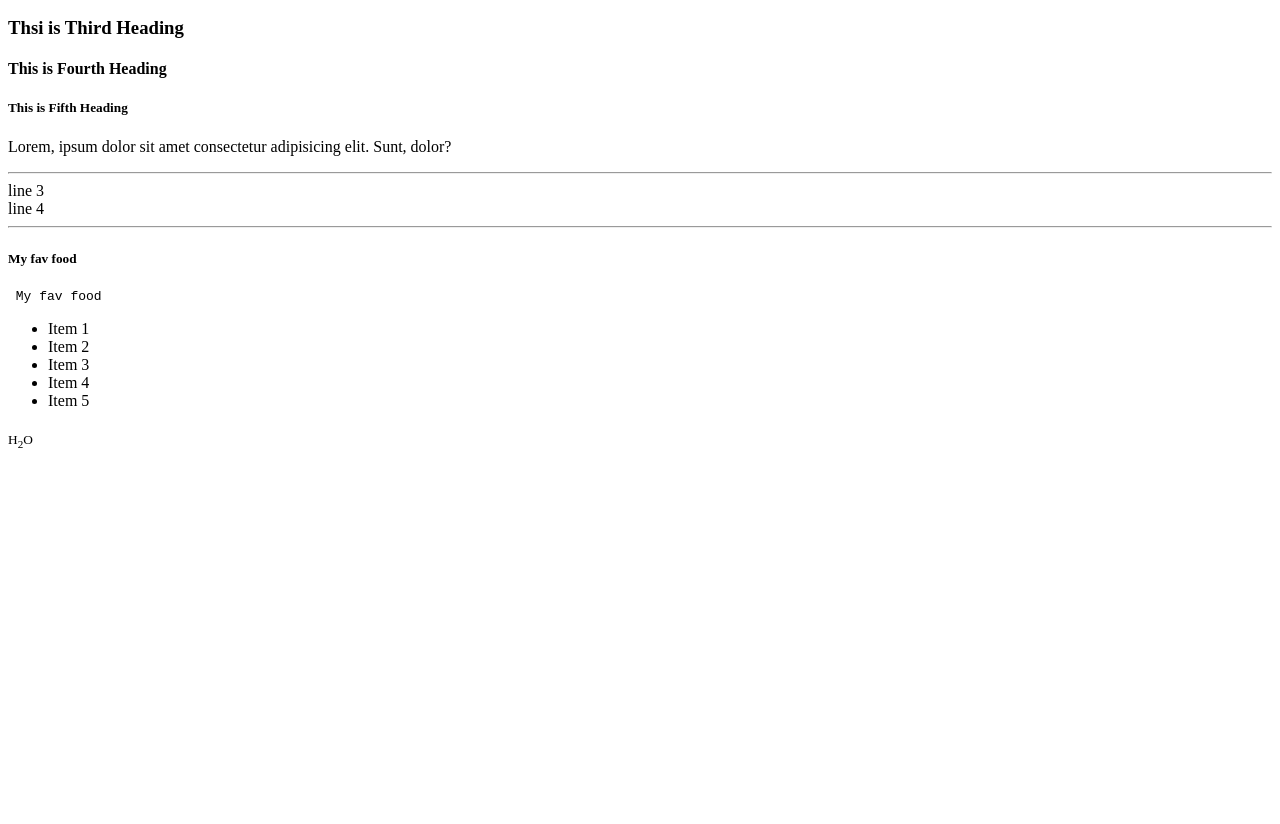
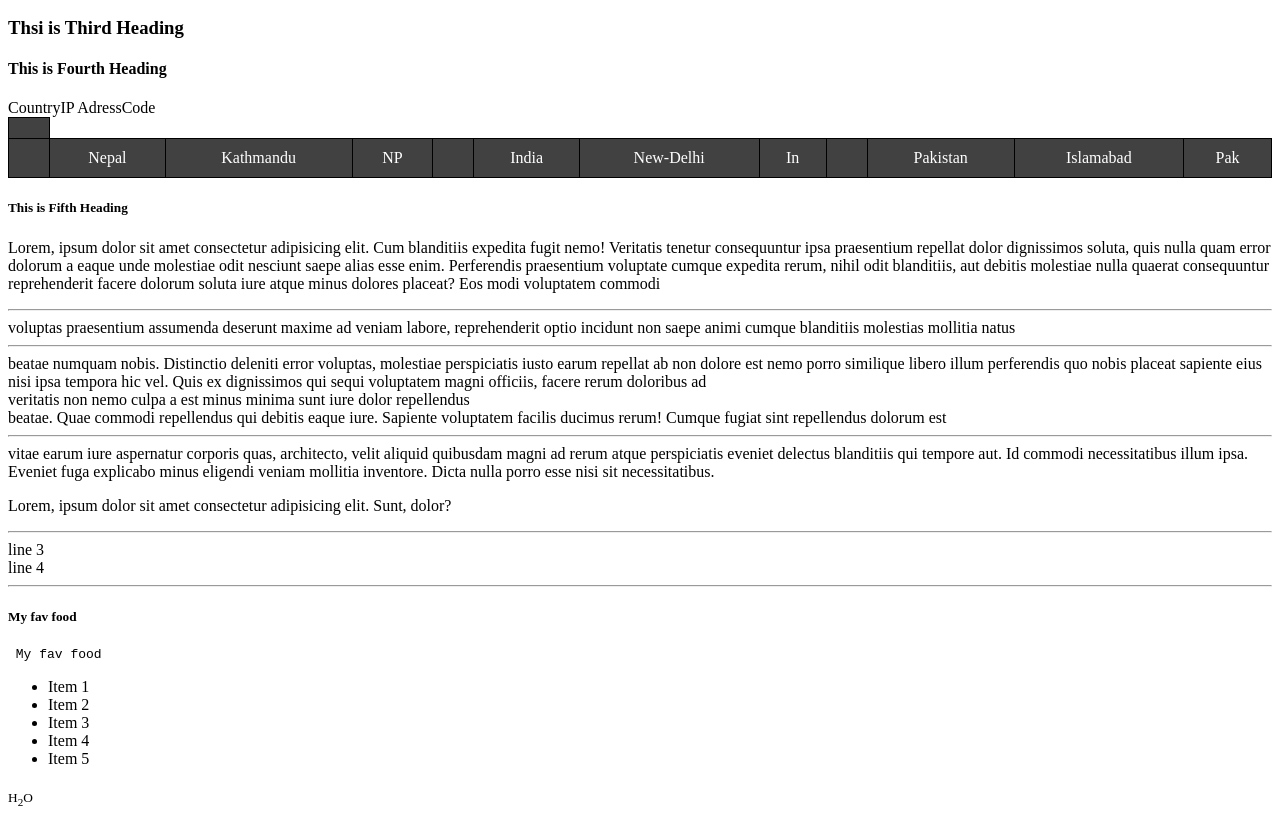
Before and after one commit to Abhijit-garedi/Html, a plain HTML site: page web/formating.html in a window 1280 px wide. Shown: the part 110-934 px from the top of the page. Before the commit the page ends 800 px from the top, so only its background shows below. Drawn offline with Linux system fonts and the light colour scheme.

Commit message:
tried to add table and passage with lines in formating coding part

```diff
--- a/web/formating.html
+++ b/web/formating.html
@@ -4,7 +4,25 @@
     <meta charset="UTF-8">
     <meta name="viewport" content="width=
      initial-scale=1.0">
-    <title>Document</title>
+    <title>Table</title>
+    <style>
+         table{
+            width: 100%;
+            border-collapse: collapse;
+            text-align: center;
+            color: white;
+
+        }
+        td, th{
+            border: 1px solid black;
+            padding: 10px;
+
+        }
+        tr {
+            background-color: #414141;
+
+        }
+    </style>
 </head>
 <body>
     <h1> This is first Heading.</h1>
@@ -15,7 +33,39 @@
 
     <h4> This is Fourth Heading</h4>
 
+    <table>
+        <th>
+            <tr>Country</tr>
+            <tr>IP Adress</tr>
+            <tr>Code</tr>
+        </th>
+        <th>
+            <td>Nepal</td>
+            <td>Kathmandu</td>
+            <td>NP</td>
+        </th>
+
+        <th>
+            <td>India</td>
+            <td>New-Delhi</td>
+            <td>In</td>
+        </th>
+
+        <th>
+            <td>Pakistan</td>
+            <td>Islamabad</td>
+            <td>Pak</td>
+        </th>
+
+
+
+
+    </table>
+
     <h5> This is Fifth Heading</h5>
+    <p>Lorem, ipsum dolor sit amet consectetur adipisicing elit. Cum blanditiis expedita fugit nemo! Veritatis tenetur consequuntur ipsa praesentium repellat dolor dignissimos soluta, quis nulla quam error dolorum a eaque unde molestiae odit nesciunt saepe alias esse enim. Perferendis praesentium voluptate cumque expedita rerum, nihil odit blanditiis, aut debitis molestiae nulla quaerat consequuntur reprehenderit facere dolorum soluta iure atque minus dolores placeat? Eos modi voluptatem commodi <hr> voluptas praesentium assumenda deserunt maxime ad veniam labore, reprehenderit optio incidunt non saepe animi cumque blanditiis molestias mollitia natus <hr> beatae numquam nobis. Distinctio deleniti error voluptas, molestiae perspiciatis iusto earum repellat ab non dolore est nemo porro similique libero illum perferendis quo nobis placeat sapiente eius nisi ipsa tempora hic vel. Quis ex dignissimos qui sequi voluptatem magni officiis, facere rerum doloribus ad <br> veritatis non nemo culpa a est minus minima sunt iure dolor repellendus <br> beatae. Quae commodi repellendus qui debitis eaque iure. Sapiente voluptatem facilis ducimus rerum! Cumque fugiat sint repellendus dolorum est <hr>
+        vitae earum iure aspernatur corporis quas, architecto, velit aliquid quibusdam magni ad rerum atque perspiciatis eveniet delectus blanditiis qui tempore aut. Id commodi necessitatibus illum ipsa. Eveniet fuga explicabo minus eligendi veniam mollitia inventore. Dicta nulla porro esse nisi sit necessitatibus. <br> </p>
+
 
     <p>Lorem, ipsum dolor sit amet consectetur adipisicing elit. Sunt,
          dolor?
```
